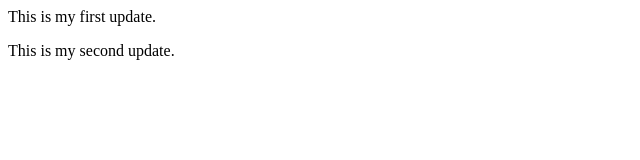
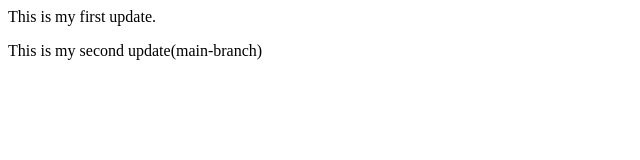
Before and after one commit to kirankattimani1/KiranRepository, a plain HTML site: page index.html in a window 1280 px wide. Shown: the full height of the page, 0-640 px from the left. Drawn offline with Linux system fonts and the light colour scheme.

Commit message:
main branch commit

```diff
--- a/index.html
+++ b/index.html
@@ -1,2 +1,2 @@
 <p>This is my first update.</p>
-<p>This is my second update.</p>
+<p>This is my second update(main-branch)</p>
```
